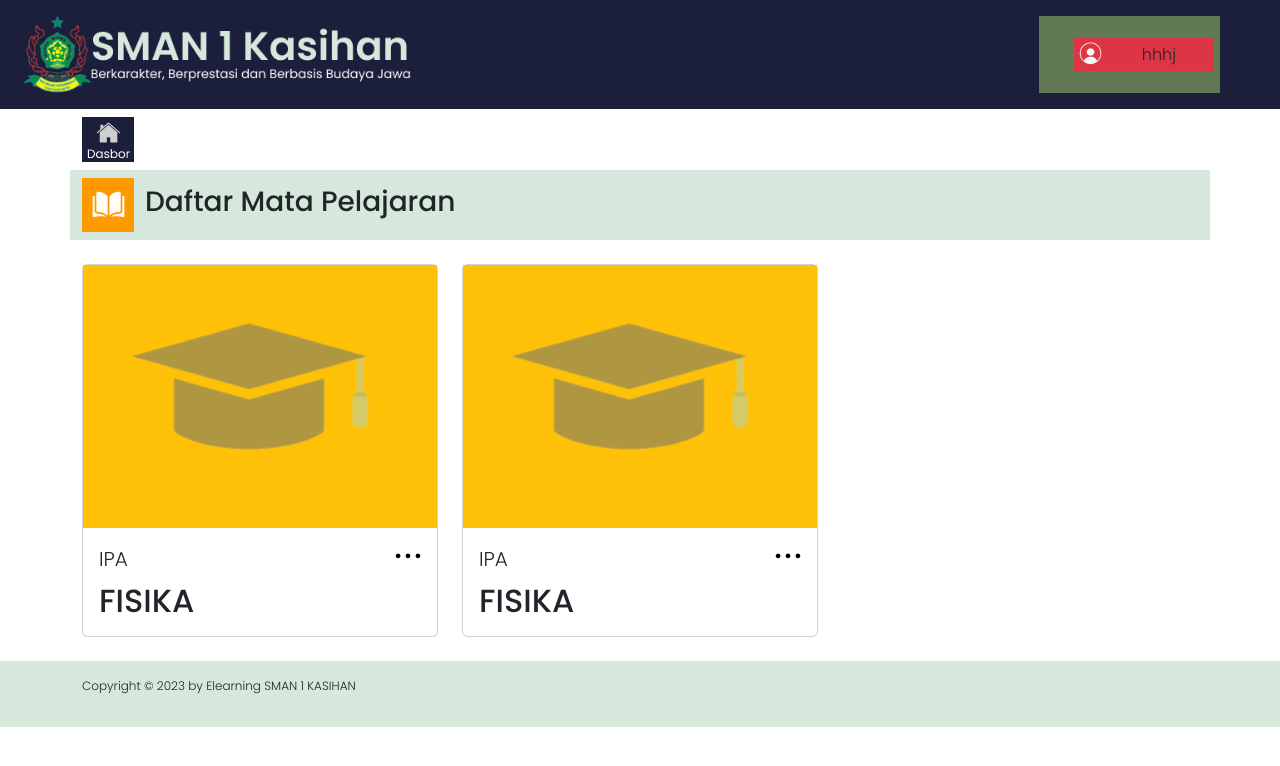
After one commit to Codingers99/SMA_Kasihan, a PHP site: page /daftar_mapel.php in a window 1280 px wide. The commit adds this page. Shown: the top 766 px of the page. Run offline with PHP 8.4, Linux system fonts and the light colour scheme.

Commit message:
Ini do yang daftar mapel, sorry masih berantakan. Untuk home, login, sama register belum selesai tak perbarui. Untuk login buat lg form-nya, karena di figma-nya ganti. Kalo udah nanti tak kirim

```diff
--- /dev/null
+++ b/daftar_mapel.php
@@ -0,0 +1,151 @@
+<!doctype html>
+<html lang="en">
+
+<head>
+  <meta charset="utf-8">
+  <meta name="viewport" content="width=device-width, initial-scale=1">
+  <title>Bootstrap demo</title>
+  <link href="https://cdn.jsdelivr.net/npm/bootstrap@5.2.3/dist/css/bootstrap.min.css" rel="stylesheet"
+    integrity="sha384-rbsA2VBKQhggwzxH7pPCaAqO46MgnOM80zW1RWuH61DGLwZJEdK2Kadq2F9CUG65" crossorigin="anonymous">
+
+  <link rel="preconnect" href="https://fonts.googleapis.com">
+  <link rel="preconnect" href="https://fonts.gstatic.com" crossorigin>
+  <link
+    href="https://fonts.googleapis.com/css2?family=Poppins:ital,wght@0,100;0,200;0,300;0,400;0,500;0,600;0,700;0,800;0,900;1,100;1,200;1,300;1,400;1,500;1,600;1,700;1,800;1,900&display=swap"
+    rel="stylesheet">
+  <link rel="stylesheet" href="style.css">
+  <script src="javascript.js"></script>
+</head>
+
+<body>
+
+  <script src="https://cdn.jsdelivr.net/npm/bootstrap@5.2.3/dist/js/bootstrap.bundle.min.js"
+    integrity="sha384-kenU1KFdBIe4zVF0s0G1M5b4hcpxyD9F7jL+jjXkk+Q2h455rYXK/7HAuoJl+0I4"
+    crossorigin="anonymous"></script>
+
+  <!-- header -->
+  <div class="container-fluid py-3 d-flex align-items-center bg_color1">
+    <div class="container-xxl">
+      <div class="row w-100">
+        <div class="col-lg-4 col-sm-12 col-xs-6">
+          <div class="row h-100 justify-content-center">
+            <img class="img-fluid" src="image 6.png" alt="">
+          </div>
+        </div>
+        <div class="col-lg-2 offset-lg-6 col-5 offset-8 col-sm-4 offset-sm-9 d-flex align-items-center">
+          <div class="row h-100 w-100 align-items-center justify-content-center bg_color4">
+            <div class="col-lg-2 offset-lg-2 col-2 size_33 d-flex justify-content-center align-items-center bg-info">
+              <img src="user.png" alt="" class="size_33 bg-danger">
+            </div>
+            <div class="col-lg-7 col-8 height_33px ps-2 d-flex align-items-center justify-content-center bg-danger" style="width: 107px;">
+              <!-- <?php echo "untuk nama dari user" ?> -->
+              hhhj
+
+              <!-- Ini nanti ada pakai javascript -->
+              <!-- <a href="">untuk logut</a> -->
+              <!-- <a href="">untuk ke halaman profile</a> -->
+            </div>
+          </div>
+
+          <!-- <div class="row w-100 row-cols-lg-2 ps-lg-1 row-cols-sm-2 row-cols-2 gx-0 bg_color3">
+                    <div class="col ms-lg-5 size_33 d-flex align-items-center bg-warning">
+                      <img class="img-fluid size_33" src="user.png" alt="">
+                    </div>
+                    <div class="col height_33px d-flex align-items-center justify-content-center bg-danger" style="width: 96px;">
+
+                    </div>
+                  </div> -->
+        </div>
+      </div>
+    </div>
+  </div>
+  <!-- header -->
+
+  <!-- content -->
+  <div class="container-fluid">
+    <div class="container-xxl">
+      <div class="container">
+        <div class="mt-2">
+          <a href=""></a><img class="bg_color1" src="dasboard-logo.png" alt=""></a>
+        </div>
+        <div class="row mt-2 mb-4">
+          <div class="col-12 bg_color3">
+            <div class="row py-2">
+              <div class="col-1" style="width: 75px;">
+                <img class="" src="book.png" alt="">
+              </div>
+              <div class="col-11 gx-0 d-flex align-items-center">
+                <h3>Daftar Mata Pelajaran</h3>
+              </div>
+            </div>
+          </div>
+        </div>
+
+        <div class="row row-cols-1 row-cols-md-3 g-4 mb-4">
+          <!-- LAKUKAN PERULANGAN -->
+          <!-- <?php //for() ?> -->
+            <div class="col">
+              <div class="card h-100">
+                <div class="bg-warning ">
+                  <img src="mapel-sub.png" class="card-img-top img-fluid" alt="...">
+                </div>
+                <div class="card-body">
+                  <!-- <h5 class="card-title"><?php ?></h5> -->
+                  <div class="row">
+                    <div class="col-6">
+                      <!-- <p class="card-title fs-5"><?php ?></p> -->
+                      <p class="card-title fs-5">IPA</p>
+                    </div>
+                    <div class="col-6 text-end">
+                      <img src="there_dot.png" alt="">
+                    </div>
+                  </div>
+                  <!-- <h2 class="card-text"><?php ?></h2> -->
+                  <h2 class="card-text">FISIKA</h2>
+                </div>
+              </div>
+            </div>
+
+            <!-- CONTOH JIKA ADA 2 MAPEL -->
+            <div class="col">
+              <div class="card h-100">
+                <div class="bg-warning ">
+                  <img src="mapel-sub.png" class="card-img-top img-fluid" alt="...">
+                </div>
+                <div class="card-body">
+                  <!-- <h5 class="card-title"><?php ?></h5> -->
+                  <div class="row">
+                    <div class="col-6">
+                      <!-- <p class="card-title fs-5"><?php ?></p> -->
+                      <p class="card-title fs-5">IPA</p>
+                    </div>
+                    <div class="col-6 text-end">
+                      <img src="there_dot.png" alt="">
+                    </div>
+                  </div>
+                  <!-- <h2 class="card-text"><?php ?></h2> -->
+                  <h2 class="card-text">FISIKA</h2>
+                </div>
+              </div>
+            </div>
+          <!-- <?php ?> -->
+        </div>
+      </div>
+    </div>
+  </div>
+  <!-- content -->
+
+  <!-- footer -->
+  <div class="container-fluid">
+    <div class="row">
+      <div class="col-12 py-3 bg_color3">
+        <div class="container text_footer">
+          <p>Copyright © 2023 by Elearning SMAN 1 KASIHAN</p>
+        </div>
+      </div>
+    </div>
+  </div>
+  <!-- footer -->
+</body>
+
+</html>
--- a/style.css
+++ b/style.css
@@ -96,6 +96,29 @@
 }
 
 @media (max-width: 576px){
+    .modal-dialog{
+        width : 95vw;
+        height : 10px;
+        font-size : 3.5vw;
+    }
+
+    .modal-dialog input{
+        width : 75vw;
+        font-size : 4vw;
+    }
+
+    .modal-dialog button{
+        font-size : 4vw;
+    }
+
+    .btn_navbar{
+        display : flex;
+        width : 20vw!important;
+        height : 9vw;
+        font-size : 3.2vw;
+        border-radius : 6px!important;
+    }
+
     .img_content{
         width: 70%;
         margin: 0.5rem;
@@ -104,16 +127,85 @@
     .bottom_content{
         margin-bottom: 50px;
     }
-}
 
-@media (min-width: 1290px) {
-    .title {
-        font-size: 1.23rem;
+    .text_home{
+        /* font-size : 22.6px; */
+        font-size : calc(7vw - 2.2px);
+        /* text-align : center; */
+    }
+
+    .home_content{
+        font-size : calc(4.5vw - 2px)!important;
+    }
+
+    .text_footer{
+        font-size : 3vw!important;
     }
 }
 
-/* @media (max-width: 1200px) {
-    .title {
-        font-size: 1.4rem;
+@media (min-width: 768px){
+    .img_navbar{
+        width : 75vw;
     }
-} */
+
+    .img_content{
+        width : 40vw!important;
+    }
+}
+
+@media (min-width: 1024px){
+    .btn_navbar{
+        width : 78px!important;
+        height : 37px;
+        font-size: 12px;
+    }
+
+    .img_content{
+        width : 22vw!important;
+        margin-top : -50px;
+        margin-bottom : -50px;
+    }
+}
+
+@media (min-width: 1440px){
+    .btn_navbar{
+        width : 100px!important;
+        height : 42px;
+        font-size: 15px;
+    }
+
+    .img_content{
+        width : 20vw!important;
+    }
+}
+
+.home_content{
+    font-size : 16.5px;
+}
+
+.text_footer{
+    font-size : 12px;
+}
+
+.size_33{
+    width : 33px;
+    height : 33px;
+}
+
+.height_33px{
+    height : 33px;
+}
+
+.width_80{
+    width : 80%;
+}
+
+.text-container{
+    width : 100%;
+    height : 100%;
+}
+
+.text{
+    font-size: 32px;
+    display: block;
+}
```
Also changed, not shown: book.png (added), dasboard-logo.png (added), there_dot.png (added), user.png (added).
